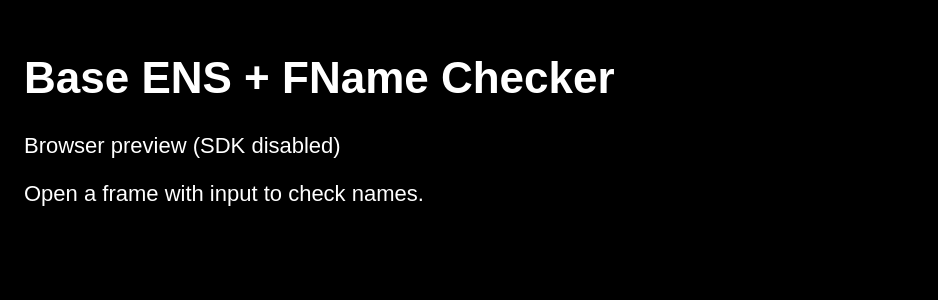
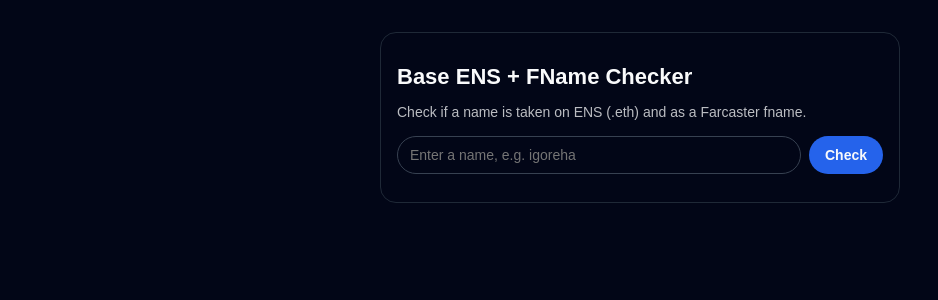
Before and after one commit to Igorehadem/base-name-radar, a Next.js app: page /mini in a window 1280 px wide. Shown: the top 300 px of the page, without its empty margins (0-938 px from the left). Built offline with nearby package versions, Linux system fonts and the light colour scheme.

Commit message:
feat: replace /mini frame placeholder with ENS + FName mini app U

```diff
--- a/app/mini/page.tsx
+++ b/app/mini/page.tsx
@@ -1,56 +1,302 @@
 "use client";
 
-import { useEffect, useState } from "react";
+import React, { useState, FormEvent } from "react";
 
-// --- Mini App safe SDK loader ---
-function loadSdkSafely() {
-  try {
-    return require("@farcaster/mini-apps-sdk").sdk;
-  } catch {
-    return null;
-  }
-}
+type NameResult = {
+  name: string;
+  available: boolean;
+  ens?: {
+    name?: string;
+    owner?: string;
+    displayName?: string;
+    avatar?: string;
+  };
+  fname?: {
+    username?: string;
+    fid?: number;
+    custodyAddress?: string;
+    lastTransfer?: number;
+  };
+  error?: string;
+};
 
 export default function MiniPage() {
-  const [sdkReady, setSdkReady] = useState(false);
+  const [input, setInput] = useState("");
+  const [loading, setLoading] = useState(false);
+  const [result, setResult] = useState<NameResult | null>(null);
+  const [errorMsg, setErrorMsg] = useState<string | null>(null);
 
-  useEffect(() => {
-    const _sdk = loadSdkSafely();
+  async function handleSubmit(e: FormEvent) {
+    e.preventDefault();
+    const name = input.trim().toLowerCase();
+    if (!name) return;
 
-    if (_sdk?.actions) {
-      try {
-        _sdk.actions.ready();
-        console.log("Mini App → ready()");
-        setSdkReady(true);
-      } catch (e) {
-        console.log("SDK ready() failed:", e);
+    setLoading(true);
+    setResult(null);
+    setErrorMsg(null);
+
+    try {
+      const res = await fetch(`/api/name/${encodeURIComponent(name)}`);
+      const json = (await res.json()) as NameResult;
+
+      if (!res.ok || json.error) {
+        setErrorMsg(json.error || "Something went wrong");
+      } else {
+        setResult(json);
       }
-    } else {
-      console.log("Browser mode (no SDK)");
+    } catch {
+      setErrorMsg("Network error, please try again");
+    } finally {
+      setLoading(false);
     }
-  }, []);
+  }
 
   return (
-    <div
-      style={{
-        padding: 24,
-        fontSize: 22,
-        background: "#000",
-        minHeight: "100vh",
-        color: "white",
-      }}
-    >
-      <h1>Base ENS + FName Checker</h1>
+    <div style={styles.root}>
+      <div style={styles.card}>
+        <h1 style={styles.title}>Base ENS + FName Checker</h1>
+        <p style={styles.subtitle}>
+          Check if a name is taken on ENS (.eth) and as a Farcaster fname.
+        </p>
 
-      {sdkReady ? (
-        <p>Warpcast Mini App initialized ✓</p>
-      ) : (
-        <p>Browser preview (SDK disabled)</p>
-      )}
+        <form onSubmit={handleSubmit} style={styles.form}>
+          <input
+            value={input}
+            onChange={(e) => setInput(e.target.value)}
+            placeholder="Enter a name, e.g. igoreha"
+            autoComplete="off"
+            style={styles.input}
+          />
+          <button
+            type="submit"
+            style={styles.button}
+            disabled={loading || !input.trim()}
+          >
+            {loading ? "Checking…" : "Check"}
+          </button>
+        </form>
 
-      <p style={{ marginTop: 20 }}>
-        Open a frame with input to check names.
-      </p>
+        {errorMsg && <p style={styles.error}>{errorMsg}</p>}
+
+        {result && (
+          <div style={styles.resultBlock}>
+            <div style={styles.resultHeader}>
+              <span style={styles.resultLabel}>Name</span>
+              <span
+                style={{
+                  ...styles.badge,
+                  ...(result.available ? styles.badgeFree : styles.badgeTaken),
+                }}
+              >
+                {result.available ? "Available" : "Taken"}
+              </span>
+            </div>
+            <div style={styles.resultName}>{result.name}</div>
+
+            {result.ens && (result.ens.name || result.ens.owner) && (
+              <div style={styles.section}>
+                <div style={styles.sectionTitle}>ENS (.eth)</div>
+                {result.ens.name && (
+                  <div style={styles.row}>
+                    <span style={styles.rowLabel}>Name:</span>
+                    <span>{result.ens.name}</span>
+                  </div>
+                )}
+                {result.ens.owner && (
+                  <div style={styles.row}>
+                    <span style={styles.rowLabel}>Owner:</span>
+                    <span style={styles.mono}>
+                      {shorten(result.ens.owner)}
+                    </span>
+                  </div>
+                )}
+                {result.ens.displayName && (
+                  <div style={styles.row}>
+                    <span style={styles.rowLabel}>Display:</span>
+                    <span>{result.ens.displayName}</span>
+                  </div>
+                )}
+              </div>
+            )}
+
+            {result.fname && (result.fname.username || result.fname.fid) && (
+              <div style={styles.section}>
+                <div style={styles.sectionTitle}>Farcaster fname</div>
+                {result.fname.username && (
+                  <div style={styles.row}>
+                    <span style={styles.rowLabel}>Username:</span>
+                    <a
+                      href={`https://warpcast.com/${result.fname.username}`}
+                      target="_blank"
+                      rel="noreferrer"
+                      style={styles.link}
+                    >
+                      @{result.fname.username}
+                    </a>
+                  </div>
+                )}
+                {result.fname.fid !== undefined && (
+                  <div style={styles.row}>
+                    <span style={styles.rowLabel}>FID:</span>
+                    <span>{result.fname.fid}</span>
+                  </div>
+                )}
+                {result.fname.custodyAddress && (
+                  <div style={styles.row}>
+                    <span style={styles.rowLabel}>Custody:</span>
+                    <span style={styles.mono}>
+                      {shorten(result.fname.custodyAddress)}
+                    </span>
+                  </div>
+                )}
+                {result.fname.lastTransfer && (
+                  <div style={styles.row}>
+                    <span style={styles.rowLabel}>Last transfer:</span>
+                    <span>
+                      {new Date(
+                        result.fname.lastTransfer * 1000
+                      ).toLocaleString()}
+                    </span>
+                  </div>
+                )}
+              </div>
+            )}
+          </div>
+        )}
+      </div>
     </div>
   );
 }
+
+function shorten(addr: string, left = 6, right = 4) {
+  if (addr.length <= left + right + 3) return addr;
+  return `${addr.slice(0, left)}…${addr.slice(-right)}`;
+}
+
+const styles: Record<string, React.CSSProperties> = {
+  root: {
+    minHeight: "100vh",
+    display: "flex",
+    justifyContent: "center",
+    alignItems: "flex-start",
+    padding: "16px",
+    backgroundColor: "#020617",
+    color: "#f9fafb",
+    boxSizing: "border-box",
+  },
+  card: {
+    width: "100%",
+    maxWidth: "520px",
+    marginTop: "16px",
+    padding: "16px",
+    borderRadius: "16px",
+    backgroundColor: "#020617",
+    border: "1px solid #1f2937",
+    boxSizing: "border-box",
+  },
+  title: {
+    fontSize: "22px",
+    fontWeight: 700,
+    marginBottom: "4px",
+  },
+  subtitle: {
+    fontSize: "14px",
+    opacity: 0.75,
+    marginBottom: "16px",
+  },
+  form: {
+    display: "flex",
+    gap: "8px",
+    marginBottom: "12px",
+  },
+  input: {
+    flex: 1,
+    padding: "10px 12px",
+    borderRadius: "999px",
+    border: "1px solid #374151",
+    backgroundColor: "#020617",
+    color: "#f9fafb",
+    fontSize: "14px",
+    outline: "none",
+  },
+  button: {
+    padding: "10px 16px",
+    borderRadius: "999px",
+    border: "none",
+    backgroundColor: "#2563eb",
+    color: "#f9fafb",
+    fontWeight: 600,
+    fontSize: "14px",
+    cursor: "pointer",
+    whiteSpace: "nowrap",
+  },
+  error: {
+    fontSize: "13px",
+    color: "#f97373",
+    marginBottom: "8px",
+  },
+  resultBlock: {
+    marginTop: "8px",
+    paddingTop: "8px",
+    borderTop: "1px solid #1f2937",
+  },
+  resultHeader: {
+    display: "flex",
+    alignItems: "center",
+    justifyContent: "space-between",
+    marginBottom: "4px",
+  },
+  resultLabel: {
+    fontSize: "13px",
+    opacity: 0.7,
+  },
+  badge: {
+    padding: "2px 10px",
+    borderRadius: "999px",
+    fontSize: "11px",
+    fontWeight: 600,
+  },
+  badgeFree: {
+    backgroundColor: "#14532d",
+    color: "#bbf7d0",
+  },
+  badgeTaken: {
+    backgroundColor: "#450a0a",
+    color: "#fecaca",
+  },
+  resultName: {
+    fontSize: "18px",
+    fontWeight: 600,
+    marginBottom: "10px",
+  },
+  section: {
+    marginTop: "10px",
+    paddingTop: "8px",
+    borderTop: "1px solid #1f2937",
+  },
+  sectionTitle: {
+    fontSize: "13px",
+    fontWeight: 600,
+    marginBottom: "6px",
+    opacity: 0.9,
+  },
+  row: {
+    display: "flex",
+    justifyContent: "space-between",
+    fontSize: "13px",
+    marginBottom: "2px",
+    gap: "8px",
+  },
+  rowLabel: {
+    opacity: 0.7,
+  },
+  mono: {
+    fontFamily: "ui-monospace, SFMono-Regular, Menlo, Monaco, Consolas, monospace",
+    fontSize: "12px",
+  },
+  link: {
+    fontSize: "13px",
+    color: "#60a5fa",
+    textDecoration: "none",
+  },
+};
```
